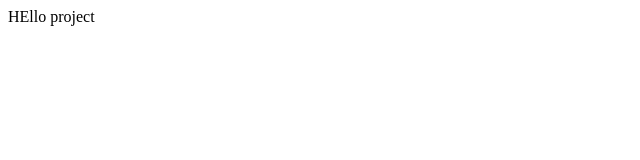
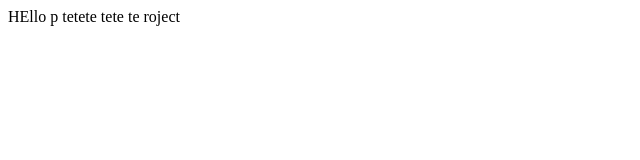
Before and after one commit to dmikhailau/itAcademy-php2, a plain HTML site: page index.html in a window 1280 px wide. Shown: the full height of the page, 0-640 px from the left. Drawn offline with Linux system fonts and the light colour scheme.

Commit message:
new commit

```diff
--- a/index.html
+++ b/index.html
@@ -5,6 +5,9 @@
     <title>Title</title>
 </head>
 <body>
-HEllo project
+HEllo p
+tetete
+tete te
+roject
 </body>
 </html>
```
